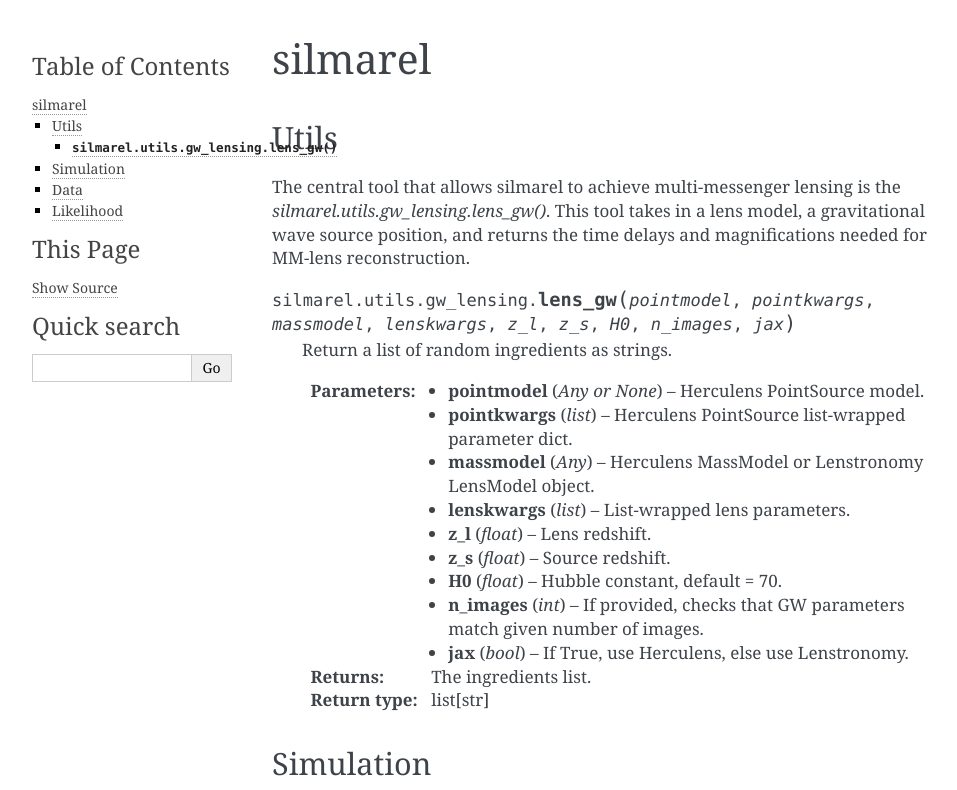
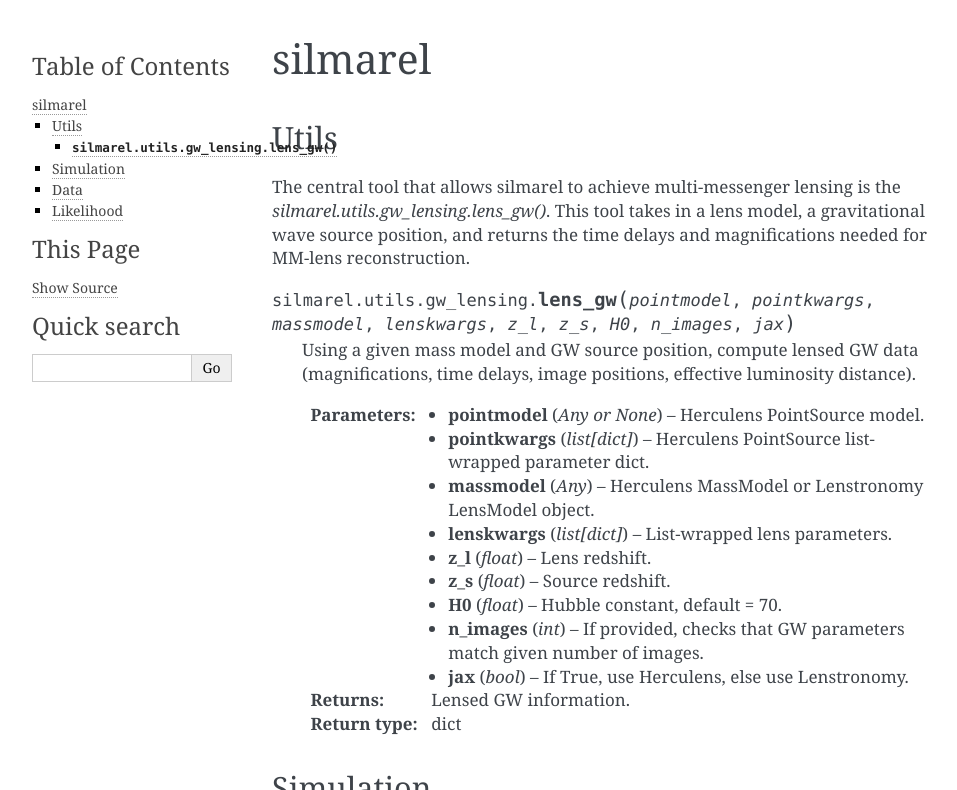
Before and after one commit to laurauronen/silmarel, a Sphinx documentation site: the page built from docs/source/silmarel.rst, in a window 1280 px wide, cut to the strip 0-790 px from the top of the page. Shown: the whole strip, without its empty margins (148-1105 px from the left). Built offline with Sphinx 7.4.7, drawn with Linux system fonts in a browser that asks for light colours.

Commit message:
Edit docs

```diff
--- a/docs/source/silmarel.rst
+++ b/docs/source/silmarel.rst
@@ -11,16 +11,16 @@
 
 .. py:function:: silmarel.utils.gw_lensing.lens_gw(pointmodel, pointkwargs, massmodel, lenskwargs, z_l, z_s, H0, n_images, jax)
 
-   Return a list of random ingredients as strings.
+   Using a given mass model and GW source position, compute lensed GW data (magnifications, time delays, image positions, effective luminosity distance).
 
    :param pointmodel: Herculens PointSource model.
    :type pointmodel: Any or None
    :param pointkwargs: Herculens PointSource list-wrapped parameter dict.
-   :type pointkwargs: list
+   :type pointkwargs: list[dict]
    :param massmodel: Herculens MassModel or Lenstronomy LensModel object.
    :type massmodel: Any
    :param lenskwargs: List-wrapped lens parameters.
-   :type lenskwargs: list
+   :type lenskwargs: list[dict]
    :param z_l: Lens redshift.
    :type z_l: float
    :param z_s: Source redshift.
@@ -33,8 +33,8 @@
    :type jax: bool
 
 
-   :return: The ingredients list.
-   :rtype: list[str]
+   :return: Lensed GW information.
+   :rtype: dict
 
 Simulation
 ----------
```
